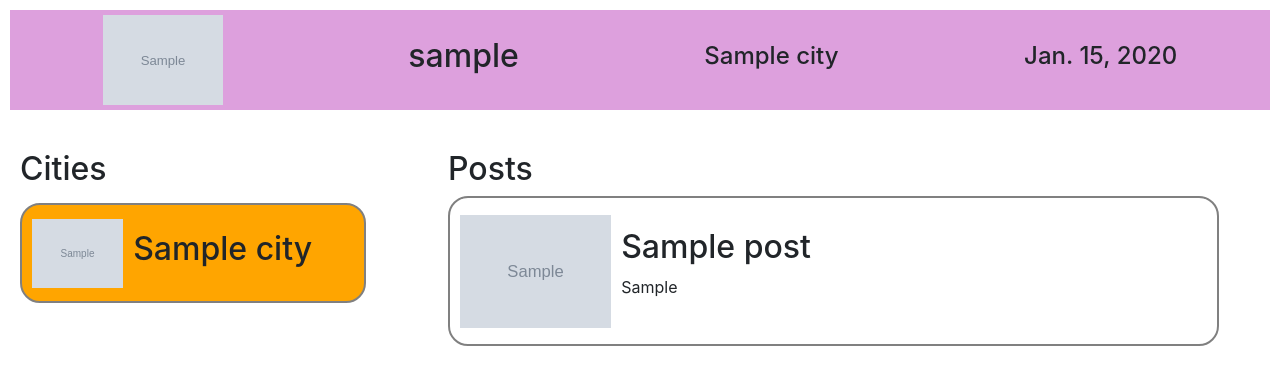
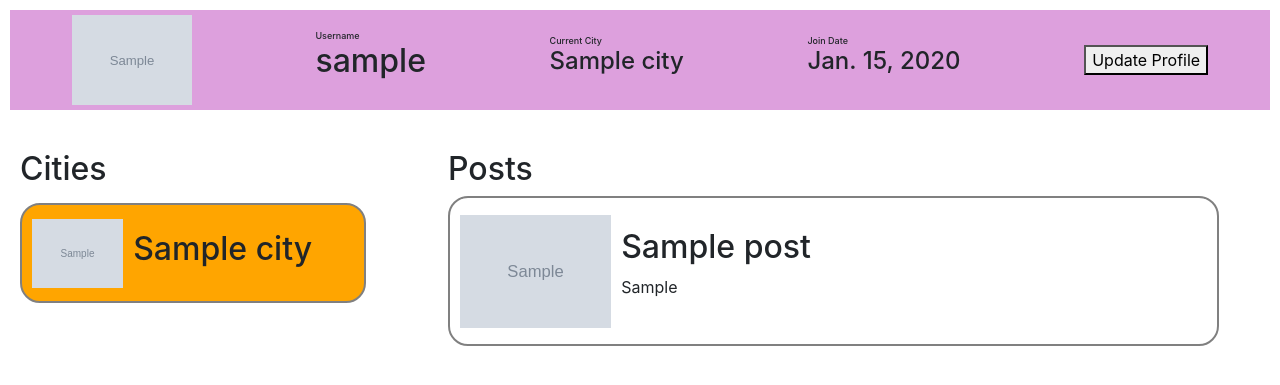
Before and after one commit to davisstacked/Wayfayer, a Django app: page /accounts/profile/ in a window 1280 px wide. Shown: the part 56-441 px from the top of the page. Run offline with Django 3.2, Linux system fonts and the light colour scheme; a user stored in the database is signed in; tables that the repository leaves empty hold one stand-in row (values such as "Sample post"); grey boxes marked "Sample" are stand-in pictures; some libraries are stand-ins or nearby versions.

Commit message:
Added button to update profile

```diff
--- a/main_app/static/css/style.css
+++ b/main_app/static/css/style.css
@@ -84,6 +84,12 @@ body {
     margin: 10px;
 }
 
+h6 {
+    margin: 0;
+    padding: 0;
+    font-size: 9px;
+}
+
 .profile img,
 .citybox img,
 .postbox img {
--- a/main_app/templates/profile.html
+++ b/main_app/templates/profile.html
@@ -7,9 +7,21 @@ profile
  <div class="profile-content">
    <section class="profile">
     <img src="{{ profile.image }}" alt="post name">
-    <h2>{{user.username}}</h2>
-    <h4>{{profile.city}}</h4>
-    <h4>{{profile.join_date}}</h4>
+    <div class="username">
+      <h6>Username</h6>
+      <h2>{{user.username}}</h2>
+    </div>
+    <div class="current-city">
+      <h6>Current City</h6>
+      <h4>{{profile.city}}</h4>
+    </div>
+    <div class="join-date">
+      <h6>Join Date</h6>
+      <h4>{{profile.join_date}}</h4>
+    </div>
+    <form action="" method="POST">
+      <button type="submit">Update Profile</button>
+    </form>
    </section>
    <section class="cities">
     <h2>Cities</h2>
```
